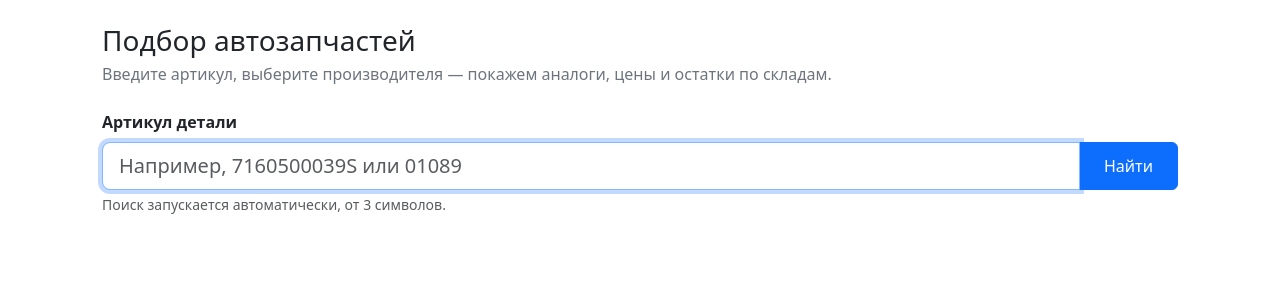
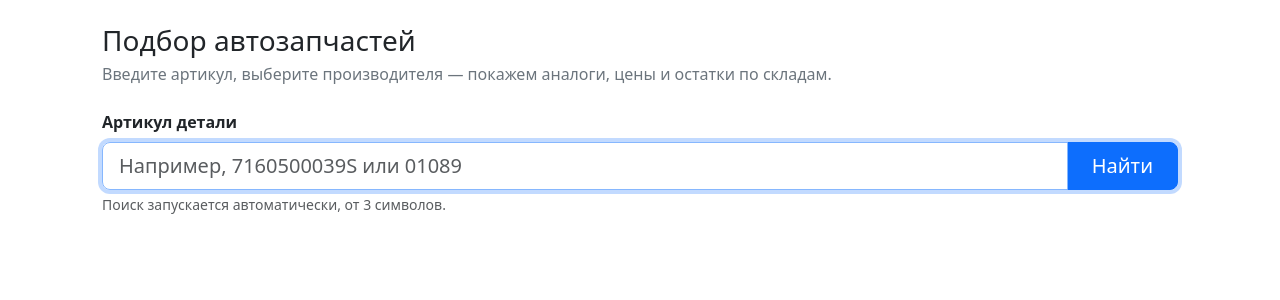
Before and after one commit to sobol-sudo/favorit-parts-search, a React (Vite) app: page / in a window 1280 px wide. Shown: the top 300 px of the page. Built offline with nearby package versions, Linux system fonts and the light colour scheme; no server answers.

Commit message:
style: shared focus ring for search input and button

```diff
--- a/src/features/parts/SearchForm.jsx
+++ b/src/features/parts/SearchForm.jsx
@@ -44,11 +44,11 @@ export default function SearchForm() {
       <label htmlFor="article" className="form-label fw-semibold">
         Артикул детали
       </label>
-      <div className="input-group">
+      <div className="input-group input-group-lg search-group">
         <input
           id="article"
           type="search"
-          className="form-control form-control-lg"
+          className="form-control"
           placeholder="Например, 7160500039S или 01089"
           value={value}
           onChange={(e) => setValue(e.target.value)}
--- /dev/null
+++ b/src/index.css
@@ -0,0 +1,14 @@
+/* Общая обводка фокуса на поле и кнопку поиска, а не только на поле */
+.search-group {
+  border-radius: var(--bs-border-radius-lg);
+  transition: box-shadow 0.15s ease-in-out;
+}
+
+.search-group:focus-within {
+  box-shadow: 0 0 0 0.25rem rgba(var(--bs-primary-rgb), 0.25);
+}
+
+.search-group .form-control:focus,
+.search-group .btn:focus-visible {
+  box-shadow: none;
+}
--- a/src/main.jsx
+++ b/src/main.jsx
@@ -2,6 +2,7 @@ import { StrictMode } from 'react'
 import { createRoot } from 'react-dom/client'
 import { Provider } from 'react-redux'
 import 'bootstrap/dist/css/bootstrap.min.css'
+import './index.css'
 import { store } from './app/store'
 import App from './App'
 
```
